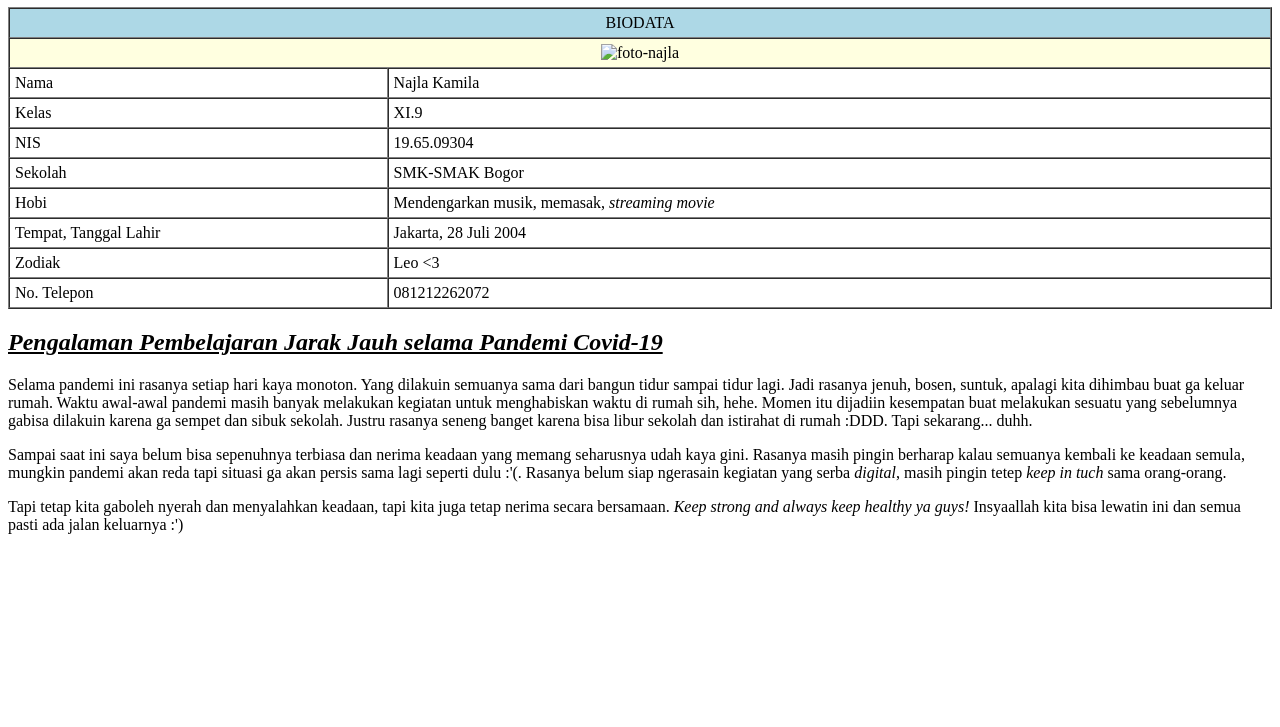
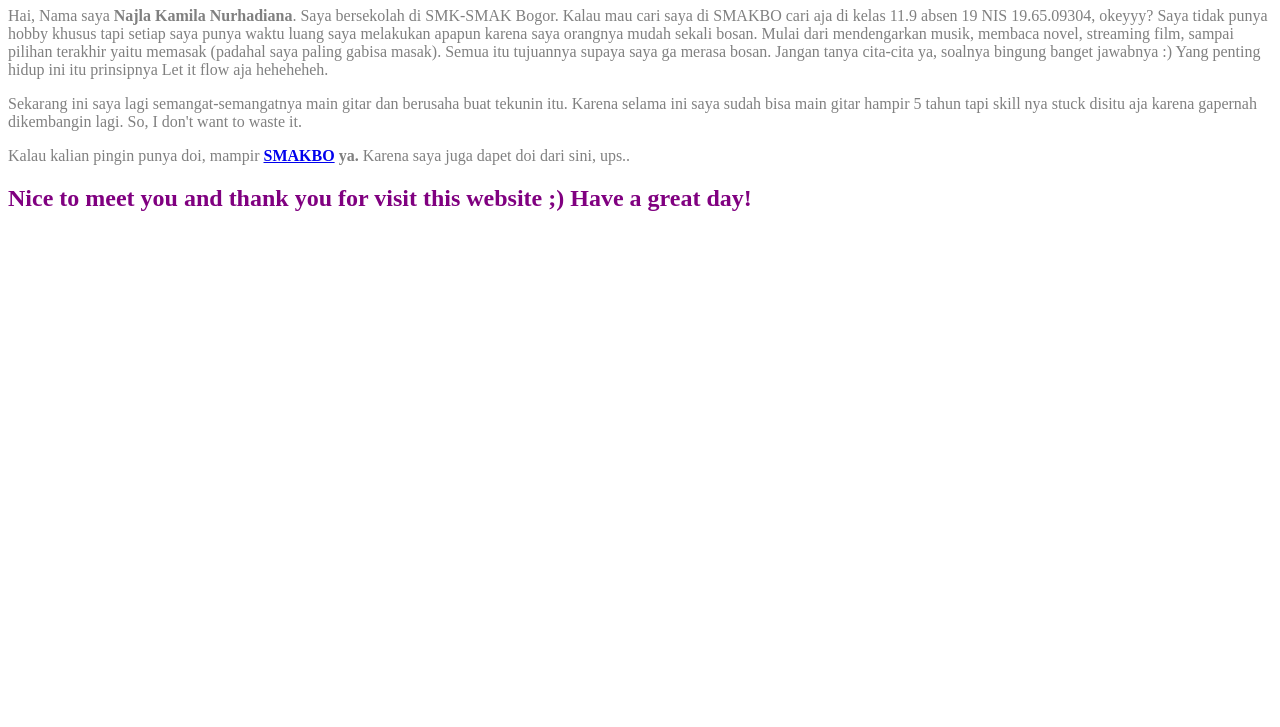
Before and after one commit to najlakamila/najlakamila.github.io, a plain HTML site: page index.html in a window 1280 px wide. Shown: the part 73-800 px from the top of the page. Drawn offline with Linux system fonts and the light colour scheme.

Commit message:
Add files via upload

```diff
--- a/index.html
+++ b/index.html
@@ -1,54 +1,15 @@
 <!DOCTYPE html>
 <html>
 <head>
-	<title>Profil Biodata Najla</title>
+	<title>Website Najla</title>
 </head>
 <body>
-	<h1 align="center"><em><ins>Profil Biodata Najla</em></ins></h1>
+	<h1><span style="color: brown">Welcome Everyone!</span></h1>
+	<p><span style="color: grey">Hai, Nama saya <strong>Najla Kamila Nurhadiana</strong>. Saya bersekolah di SMK-SMAK Bogor. Kalau mau cari saya di SMAKBO cari aja di kelas 11.9 absen 19 NIS 19.65.09304, okeyyy? Saya tidak punya hobby khusus tapi setiap saya punya waktu luang saya melakukan apapun karena saya orangnya mudah sekali bosan. Mulai dari mendengarkan musik, membaca novel, streaming film, sampai pilihan terakhir yaitu memasak (padahal saya paling gabisa masak). Semua itu tujuannya supaya saya ga merasa bosan. Jangan tanya cita-cita ya, soalnya bingung banget jawabnya :) Yang penting hidup ini itu prinsipnya Let it flow aja heheheheh.</p>
+	<p><span style="color: grey">Sekarang ini saya lagi semangat-semangatnya main gitar dan berusaha buat tekunin itu. Karena selama ini saya sudah bisa main gitar hampir 5 tahun tapi skill nya stuck disitu aja karena gapernah dikembangin lagi. So, I don't want to waste it. </span></p>
+	<p><span style="color: grey">Kalau kalian pingin punya doi, mampir <strong><a href="http://www.smakbo.sch.id">SMAKBO</a> ya.</strong> Karena saya juga dapet doi dari sini, ups.. </span></p>
+	<h2><span style="color: purple">Nice to meet you and thank you for visit this website ;)
+	Have a great day! </span></h2>
 
-	<table style= "width:100%" border="1" cellpadding="5" cellspacing="0" align="center">
-		<tr align="center" bgcolor="lightblue">
-			<td colspan="3" align="center">BIODATA</td>
-		</tr>
-		<tr>
-			<td colspan="50" align="center" bgcolor="lightyellow"><img src="file:///E:/New%20folder/IMG_9078.JPG" alt="foto-najla" width="15%"></td>
-		</tr>
-		<tr>
-			<td width="30%">Nama</td>
-			<td>Najla Kamila</td>
-		</tr>
-		<tr>
-			<td>Kelas</td>
-			<td>XI.9</td>
-		</tr>
-		<tr>
-			<td>NIS</td>
-			<td>19.65.09304</td>
-		</tr>
-		<tr>
-			<td>Sekolah</td>
-			<td>SMK-SMAK Bogor</td>
-		</tr>
-		<tr>
-			<td>Hobi</td>
-			<td>Mendengarkan musik, memasak, <i>streaming movie</i></td>
-		</tr>
-		<tr>
-			<td>Tempat, Tanggal Lahir</td>
-			<td>Jakarta, 28 Juli 2004</td>
-		</tr>
-		<tr>
-			<td>Zodiak</td>
-			<td>Leo <3</td>
-		</tr>
-		<tr>
-			<td>No. Telepon</td>
-			<td>081212262072</td>
-		</tr>
-	</table>
-	<h2><ins><em>Pengalaman Pembelajaran Jarak Jauh selama Pandemi Covid-19</ins></em></h2>
-	<p>Selama pandemi ini rasanya setiap hari kaya monoton. Yang dilakuin semuanya sama dari bangun tidur sampai tidur lagi. Jadi rasanya jenuh, bosen, suntuk, apalagi kita dihimbau buat ga keluar rumah. Waktu awal-awal pandemi masih banyak melakukan kegiatan untuk menghabiskan waktu di rumah sih, hehe. Momen itu dijadiin kesempatan buat melakukan sesuatu yang sebelumnya gabisa dilakuin karena ga sempet dan sibuk sekolah. Justru rasanya seneng banget karena bisa libur sekolah dan istirahat di rumah :DDD. Tapi sekarang... duhh.</p>
-	<p>Sampai saat ini saya belum bisa sepenuhnya terbiasa dan nerima keadaan yang memang seharusnya udah kaya gini. Rasanya masih pingin berharap kalau semuanya kembali ke keadaan semula, mungkin pandemi akan reda tapi situasi ga akan persis sama lagi seperti dulu :'(. Rasanya belum siap ngerasain kegiatan yang serba <i>digital</i>, masih pingin tetep <i>keep in tuch</i> sama orang-orang.</p>
-	<p>Tapi tetap kita gaboleh nyerah dan menyalahkan keadaan, tapi kita juga tetap nerima secara bersamaan. <i>Keep strong and always keep healthy ya guys!</i> Insyaallah kita bisa lewatin ini dan semua pasti ada jalan keluarnya :')</p>
 </body>
 </html>
```
